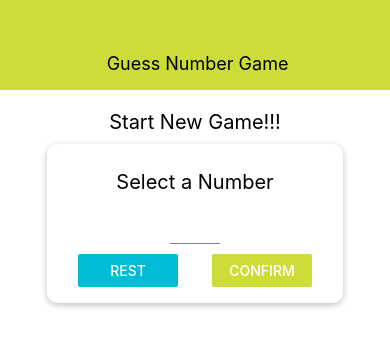
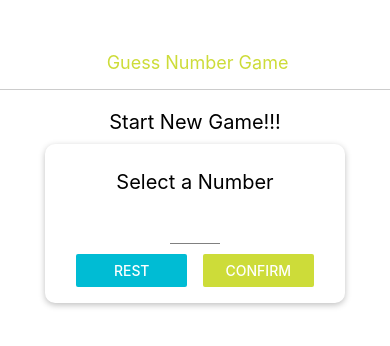
Before and after one commit to devqmr/GuessNumberGame, a React Native app: screen / in a window 390 px wide. Shown: the top 346 px of the page. Built offline with nearby package versions, Linux system fonts and the light colour scheme.

Commit message:
Make app releated to Platfaorm (Ios && Android)

```diff
--- a/app.json
+++ b/app.json
@@ -10,7 +10,7 @@
       "web"
     ],
     "version": "1.0.0",
-    "orientation": "portrait",
+    "orientation": "default",
     "icon": "./assets/icon.png",
     "splash": {
       "image": "./assets/splash.png",
--- a/components/Header.js
+++ b/components/Header.js
@@ -1,5 +1,5 @@
 import React from 'react';
-import { View, Text, StyleSheet } from 'react-native';
+import { View, Text, StyleSheet, Platform } from 'react-native';
 import Colors from '../constants/colors'
 
 
@@ -15,13 +15,15 @@ const styles = StyleSheet.create({
         width: '100%',
         height: 90,
         paddingTop: 36,
-        backgroundColor: Colors.primary,
+        backgroundColor: Platform.OS === 'android' ? Colors.primary : 'white',
         justifyContent: 'center',
-        alignItems: 'center'
+        alignItems: 'center',
+        borderBottomColor: Platform.OS === 'android' ? 'transparent' : '#ccc',
+        borderBottomWidth: Platform.OS === 'android' ? 0 : 1,
     },
     headerTitle: {
-        color: "black",
         fontSize: 18,
+        color: Platform.OS === 'android' ? 'black' : Colors.primary,
         // fontFamily: 'open-sans-bold'
     }
 });
--- a/components/MainButton.js
+++ b/components/MainButton.js
@@ -1,16 +1,30 @@
 import React from 'react';
-import { View, Text, StyleSheet, Button, TouchableOpacity } from 'react-native';
+import { View, Text, StyleSheet, Button, TouchableOpacity, Platform, TouchableNativeFeedback } from 'react-native';
 import Colors from '../constants/colors';
 
 const MainButton = props => {
-    return (<TouchableOpacity onPress={props.onPress}>
-        <View style={styles.button}>
-            <Text style={styles.buttonText}>{props.children}</Text>
-        </View>
-    </TouchableOpacity>)
+
+    let ButtonComponent = TouchableOpacity;
+
+    if (Platform.OS === 'android' && Platform.Version >= 21) {
+        ButtonComponent = TouchableNativeFeedback;
+    }
+
+    return (
+        <View style={styles.buttonContainer}>
+            <ButtonComponent onPress={props.onPress}>
+                <View style={styles.button}>
+                    <Text style={styles.buttonText}>{props.children}</Text>
+                </View>
+            </ButtonComponent>
+        </View>)
 };
 
 const styles = StyleSheet.create({
+    buttonContainer: {
+        borderRadius: 25,
+        overflow: 'hidden'
+    },
     button: {
         backgroundColor: Colors.primary,
         paddingVertical: 12,
--- a/screens/GameOverScreen.js
+++ b/screens/GameOverScreen.js
@@ -1,5 +1,5 @@
 import React from 'react';
-import { View, Text, StyleSheet, Button, Image } from 'react-native';
+import { View, Text, StyleSheet, Button, Image,Dimensions } from 'react-native';
 import BodyText from '../components/BodyText';
 import TitleText from '../components/TitleText';
 import Colors from '../constants/colors';
@@ -43,11 +43,11 @@ const styles = StyleSheet.create({
         alignItems: 'center'
     },
     imageContainer: {
-        borderRadius: 200,
+        width: Dimensions.get('window').width * 0.6,
+        height: Dimensions.get('window').width * 0.6,
+        borderRadius: Dimensions.get('window').width * (0.6/2),
         borderColor: 'black',
         borderWidth: 2,
-        width: 200,
-        height: 200,
         overflow: 'hidden' //Hide any part of children outside of the view
     },
     smallImageContainer: {
--- a/screens/GameScreen.js
+++ b/screens/GameScreen.js
@@ -1,5 +1,5 @@
 import React, { useState, useRef, useEffect } from 'react';
-import { View, Text, StyleSheet, Button, Alert, ScrollView } from 'react-native';
+import { View, Text, StyleSheet, Button, Alert, ScrollView, FlatList } from 'react-native';
 import NumberContainer from '../components/NumberContainer';
 import Card from '../components/Card';
 import DefaultStyles from '../constants/default-styles';
@@ -20,17 +20,19 @@ const genrateRandomBetween = (min, max, exclude) => {
     }
 };
 
-const renderListItem = (value, numOfRound) => (
-    <View key={value} style={styles.listItem}>
-        <BodyText>#{numOfRound}</BodyText>
-        <BodyText>{value}</BodyText>
+const renderListItem = (numOfRound, itemData) => (
+    <View style={styles.listItem}>
+        <BodyText>#{numOfRound - itemData.index}</BodyText>
+        <BodyText>{itemData.item}</BodyText>
     </View>
 );
+
+
 const GameScreen = props => {
 
     const initialGuess = genrateRandomBetween(1, 100, props.userChoices);
     const [currentGuess, setCurrentGuess] = useState(initialGuess);
-    const [pastGuesses, setPastGuesses] = useState([initialGuess]);
+    const [pastGuesses, setPastGuesses] = useState([initialGuess.toString()]);
 
     const currentLow = useRef(1);
     const currentHigh = useRef(100);
@@ -60,7 +62,7 @@ const GameScreen = props => {
         const nextNumber = genrateRandomBetween(currentLow.current, currentHigh.current, currentGuess);
         setCurrentGuess(nextNumber);
         //currPastGuess is the old value of pastGuesses
-        setPastGuesses(previousPastGuess => [nextNumber, ...previousPastGuess])
+        setPastGuesses(previousPastGuess => [nextNumber.toString(), ...previousPastGuess])
 
     }
 
@@ -73,7 +75,12 @@ const GameScreen = props => {
             <MainButton onPress={nextGuessHandler.bind(this, 'greater')} ><MaterialIcons name='add' size={24} /></MainButton>
         </Card>
         <View style={styles.listContainer}>
-            <ScrollView contentContainerStyle={styles.list}>{pastGuesses.map((guess, index) => renderListItem(guess, pastGuesses.length - index))}</ScrollView>
+            {/* <ScrollView contentContainerStyle={styles.list}>{pastGuesses.map((guess, index) => renderListItem(guess, pastGuesses.length - index))}</ScrollView> */}
+            <FlatList
+                keyExtractor={(item) => item}
+                data={pastGuesses}
+                renderItem={renderListItem.bind(this, pastGuesses.length)}
+                contentContainerStyle={styles.list} />
         </View>
 
     </View>)
--- a/screens/StartGameScreen.js
+++ b/screens/StartGameScreen.js
@@ -1,5 +1,5 @@
-import React, { useState } from 'react';
-import { View, Text, StyleSheet, TextInput, Button, TouchableWithoutFeedback, Keyboard, Alert } from 'react-native';
+import React, { useState, useEffect } from 'react';
+import { View, Text, StyleSheet, TextInput, Button, TouchableWithoutFeedback, Keyboard, Alert, Dimensions, ScrollView, KeyboardAvoidingView, Platform } from 'react-native';
 import Card from '../components/Card'
 import Colors from '../constants/colors'
 import Input from '../components/Input'
@@ -12,6 +12,17 @@ const StartGameScreen = props => {
     const [enteredValue, setEnteredValue] = useState('');
     const [confirmed, setconfirmed] = useState(false);
     const [selectedNumber, setSelectedNumber] = useState();
+    const [buttonWidth, setButtonWidth] = useState(Dimensions.get('window').width/3.5);
+
+    useEffect(() => {
+        const updateLayout = () => {
+          setButtonWidth(Dimensions.get('window').width / 3.5);
+        };
+        Dimensions.addEventListener('change', updateLayout);
+        return () => {
+          Dimensions.removeEventListener('change', updateLayout);
+        };
+      });
 
     const numberInputHandler = inputText => {
         setEnteredValue(inputText.replace(/[^0-9]/g, ''));
@@ -46,6 +57,8 @@ const StartGameScreen = props => {
     }
 
     return (
+        <ScrollView>
+            <KeyboardAvoidingView behavior='padding' keyboardVerticalOffset={30}>
                 <TouchableWithoutFeedback onPress={() => {
                     Keyboard.dismiss();
                 }}
@@ -66,13 +79,17 @@ const StartGameScreen = props => {
                                 onChangeText={numberInputHandler}
                             />
                             <View style={styles.buttonContainer}>
-                        <View style={styles.button}><Button title="Rest" onPress={() => { restInputHandler() }} color={Colors.accent} /></View>
-                        <View style={styles.button}><Button title="Confirm" onPress={() => { confirmInputHandler() }} color={Colors.primary} /></View>
+                                <View style={{width: buttonWidth}}><Button title="Rest" onPress={() => { restInputHandler() }} color={Colors.accent} /></View>
+                                <View style={{width: buttonWidth}}><Button title="Confirm" onPress={() => { confirmInputHandler() }} color={Colors.primary} /></View>
+                                 {/* <View style={styles.button}><Button title="Rest" onPress={() => { restInputHandler() }} color={Colors.accent} /></View>
+                                <View style={styles.button}><Button title="Confirm" onPress={() => { confirmInputHandler() }} color={Colors.primary} /></View> */}
                             </View>
                         </Card>
                         {confirmedOutput}
                     </View>
                 </TouchableWithoutFeedback>
+            </KeyboardAvoidingView>
+        </ScrollView>
     );
 };
 
@@ -87,8 +104,9 @@ const styles = StyleSheet.create({
         marginVertical: 10,
     },
     inputContainer: {
-        width: 300,
-        maxWidth: '80%',
+        width: '80%',
+        maxWidth: '95%',
+        minWidth: 300,
         alignItems: 'center'
     },
     buttonContainer: {
@@ -98,7 +116,8 @@ const styles = StyleSheet.create({
         paddingHorizontal: 15
     },
     button: {
-        width: 100,
+        // width: 100,
+        width: Dimensions.get('window').width / 3.5
     },
     input: {
         width: 50,
```
Lines whose indentation alone changed are shown as unchanged.
